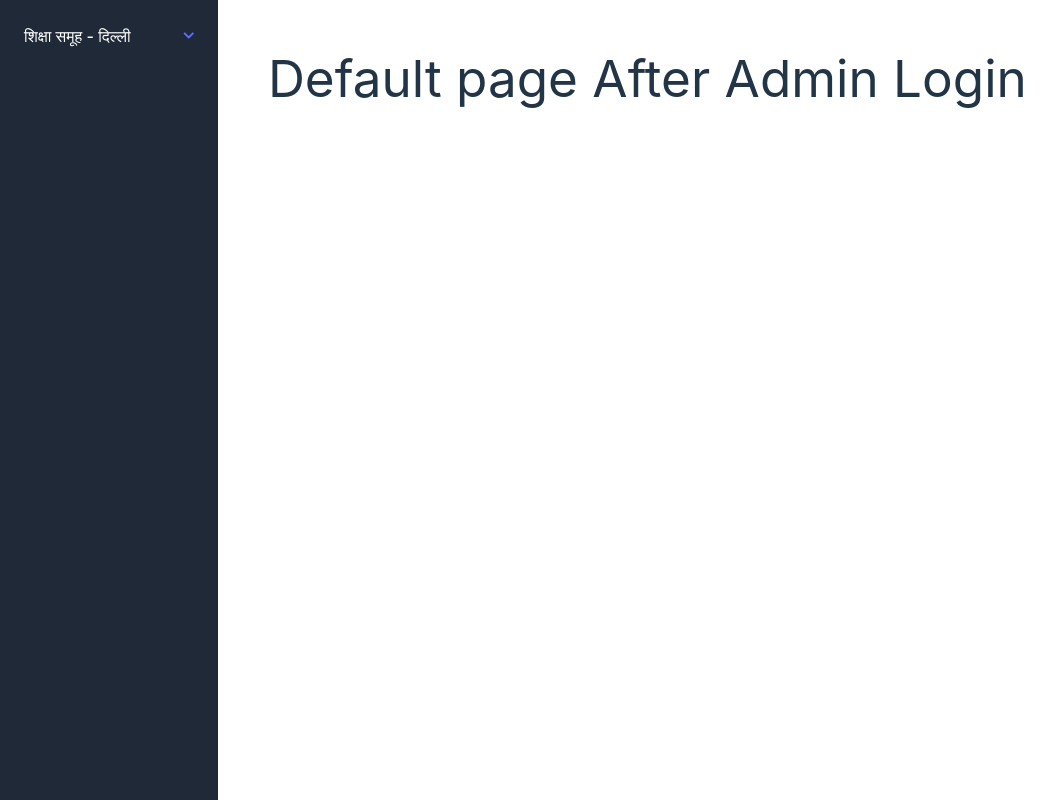
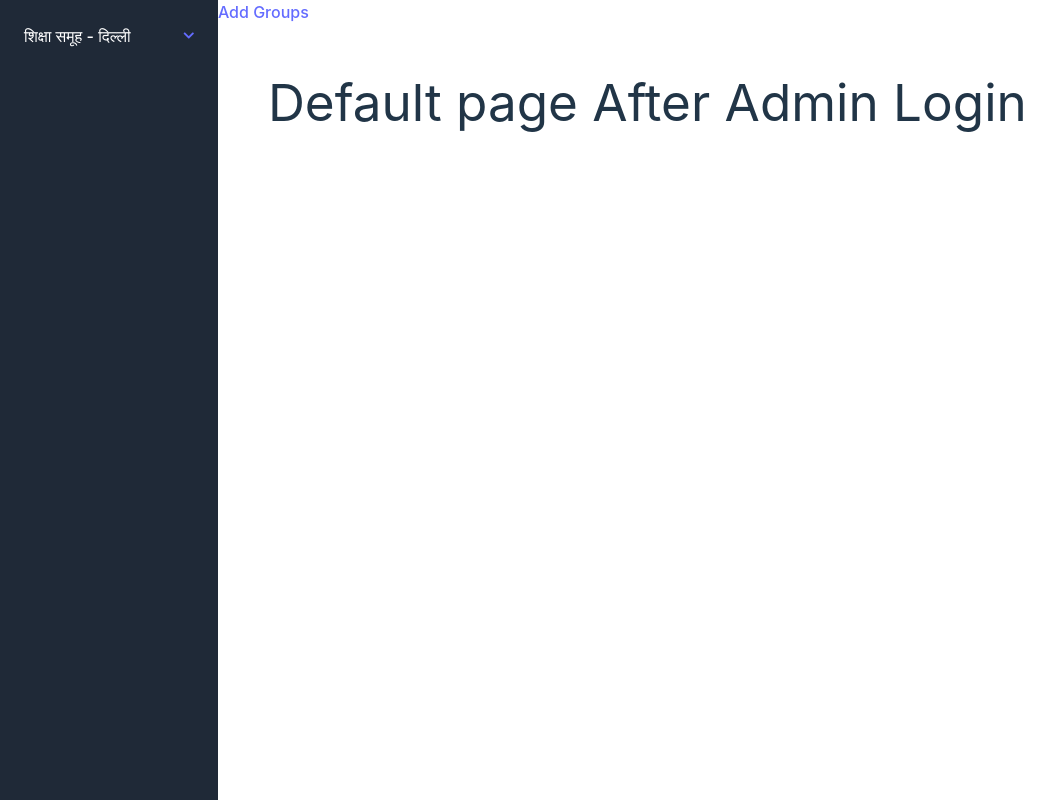
Before and after one commit to Siddharthmarko/SchoolManagement, a React (Vite) app: page / in a window 1280 px wide. Shown: the whole page, without its empty margins (0-1062 px from the left). Built offline with nearby package versions, Linux system fonts and the light colour scheme; data requests are answered from the project's data file.

Commit message:
little changes

```diff
--- a/Jsonserver/localdata.json
+++ b/Jsonserver/localdata.json
@@ -5,22 +5,5 @@
     "EmailAddress": "rajeshkumar@gmail.com",
     "Password": "1234",
     "createdOn": "10/03/2024",
-    "Groups": [
-        {
-            "id": "0",
-            "Name": "शिक्षा समूह - दिल्ली",
-            "Address": "C-45, वसंत विहार, नई दिल्ली, दिल्ली 110057",
-            "Contact_No": "9811234567",
-            "EmailId": "shikshasamuhdelhi@gmail.com",
-            "CreatedBy": "राजेश कुमार",
-            "Schools": [
-                {
-                    "id": "0",
-                    "Name": "सरस्वती विद्या मंदिर",
-                    "Address": "E-23, द्वारका, नई दिल्ली, दिल्ली 110075",
-                    "ContactNo": "9123456780"
-                }
-            ]
-        }
-    ]
+    "Groups": []
 }
--- a/src/component/Groups.jsx
+++ b/src/component/Groups.jsx
@@ -1,7 +1,6 @@
 import React, { useEffect } from 'react'
 import { Link, useLocation } from 'react-router-dom'
 export default function Groups() {
-
     let { state } = useLocation();
     let groupData = state.user.Groups[state.index];
     return (
--- a/src/component/default_admin.jsx
+++ b/src/component/default_admin.jsx
@@ -1,8 +1,18 @@
-import React from 'react';
+import React, {useContext, } from 'react';
+import { Link, useLocation, useNavigate } from 'react-router-dom';
+// import UserContext from "./UserContext";
+import UserContext from '../context/UserContext';
+import database from '../../Jsonserver/localdata.json'
+
 export default function Default_admin(){
-
+    const { userData, dispatch } = useContext(UserContext)
+    dispatch({ type: 'initialize', payload: userData });
     return (
         <>
+        <Link
+           to={'/group/add'}
+                state={{ userData: userData, id: null }}
+        > Add Groups</Link>
             <h1 style={{
                 margin:'50px',
             }} >Default page After Admin Login</h1>
--- a/src/component/home.jsx
+++ b/src/component/home.jsx
@@ -2,13 +2,12 @@ import React, { useEffect, useReducer, useState, useContext } from "react";
 import {Link, NavLink, Outlet } from "react-router-dom";
 import UserContext from '../context/UserContext'
 
-const userId = 0;
-const url = 'http://localhost:3000/GroupAdmin';
+export default function Home(){
+    // console.log("yes ites here");
 
-export default function Home(){
     const [hidden, setHidden] = useState(true);
     const { userData } = useContext(UserContext)
-
+    // console.log(userData)
     function sub_list(e) {
         setHidden(!hidden);
     }
--- a/src/component/newForm.jsx
+++ b/src/component/newForm.jsx
@@ -18,7 +18,12 @@ export default function AddGroups() {
         CreatedBy: '',
         Schools: [],
     }
-    const groupId = state.userData.Groups[state.id];
+    let groupId = '';
+    try {
+        groupId = state.userData.Groups[state.id];
+    } catch {
+        groupId = null
+    }
     const [text, setText] = useState(
         (state.id !== null)
         ? groupId
@@ -46,6 +51,7 @@ export default function AddGroups() {
         e.preventDefault();
 
         if(state.id === null){
+            console.log(state.userData);
             state.userData.Groups.push(text);
         } else {
             state.userData.Groups[state.id] = text
```
